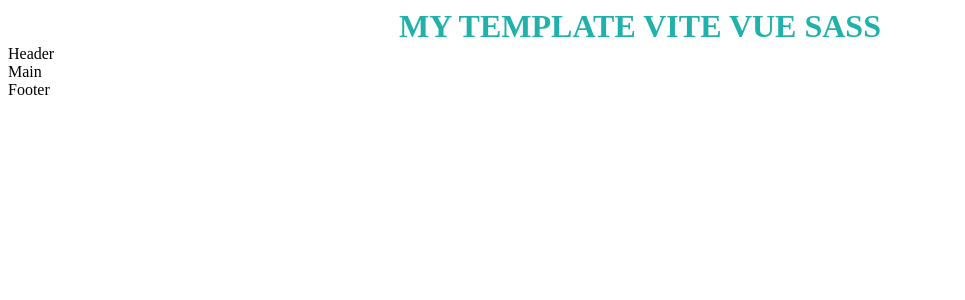
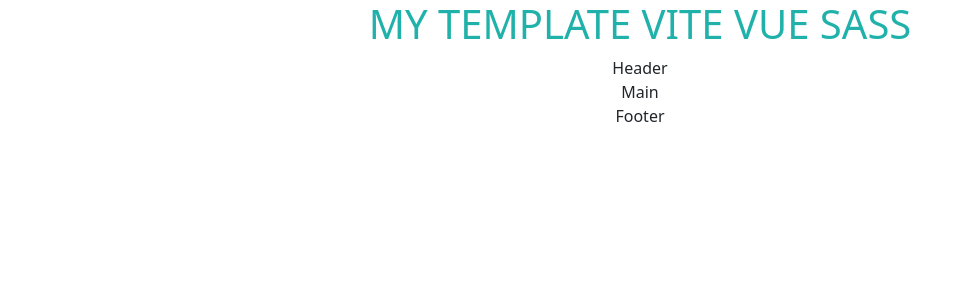
Before and after one commit to FrancescoFolgheraiter/vite-boolfolio, a Vue app: page / in a window 1280 px wide. Shown: the top 300 px of the page, without its empty margins (0-965 px from the left). Built offline with nearby package versions, Linux system fonts and the light colour scheme; no server answers.

Commit message:
end MILESTONE 4

```diff
--- a/index.html
+++ b/index.html
@@ -4,7 +4,7 @@
     <meta charset="UTF-8" />
     <link rel="icon" type="image/svg+xml" href="/vite.svg" />
     <meta name="viewport" content="width=device-width, initial-scale=1.0" />
-    <title>Vite + Vue</title>
+    <title>Vite Boolfolio</title>
   </head>
   <body>
     <div id="app"></div>
--- a/package.json
+++ b/package.json
@@ -9,6 +9,9 @@
     "preview": "vite preview"
   },
   "dependencies": {
+    "@popperjs/core": "^2.11.8",
+    "axios": "^1.6.7",
+    "bootstrap": "^5.3.3",
     "vue": "^3.3.11"
   },
   "devDependencies": {
--- a/src/App.vue
+++ b/src/App.vue
@@ -24,12 +24,16 @@ export default{
 
 <template>
 	<h1>My template Vite Vue Sass</h1>
-	<AppHeader/>
-	<AppMain/>
-	<AppFooter/>
+	<div class="text-center">
+		<AppHeader/>
+		<AppMain/>
+		<AppFooter/>
+	</div>
 </template>
 
-<style lang="scss" scoped>
+<style lang="scss">
 @use"assets/scss/main.scss" as *;
-@import "assets/scss/partials/reset.scss";
+
+//importazione bootstrap
+@import "bootstrap/scss/bootstrap";
 </style>
--- a/src/assets/scss/main.scss
+++ b/src/assets/scss/main.scss
@@ -1,9 +1,11 @@
+
 @use "partials/variables.scss" as *;
 @use "partials/mixins.scss" as *;
+
 
 h1{
     text-align: center;
     font-size: bold;
     text-transform: uppercase;
-    color:lightseagreen;
+    color:lightseagreen !important;
 }
--- a/src/components/AppMain.vue
+++ b/src/components/AppMain.vue
@@ -1,16 +1,28 @@
 <script>
+//importazione axios
+import axios from 'axios';
+
 export default{
 	data() {
 		return{
-			text:"Main"
+			text:"Main",
+			projects:{}
 		};
 	},
 	components:{
 
 	},
 	methods:{
-
-	}
+      apiProjects(){
+        axios.get('http://127.0.0.1:8000/api/projects')
+          .then(results =>{
+            console.log(results.data);
+          })
+      }
+    },
+    mounted(){
+      this.apiProjects();
+    }
 }
 
 </script>
--- a/src/main.js
+++ b/src/main.js
@@ -1,4 +1,6 @@
 import { createApp } from 'vue'
 import App from './App.vue'
+//importazione bootstrap
+import * as bootstrap from 'bootstrap'
 
 createApp(App).mount('#app')
```
Also changed, not shown: 1 other file (tests, documents, lock files or other folders).
